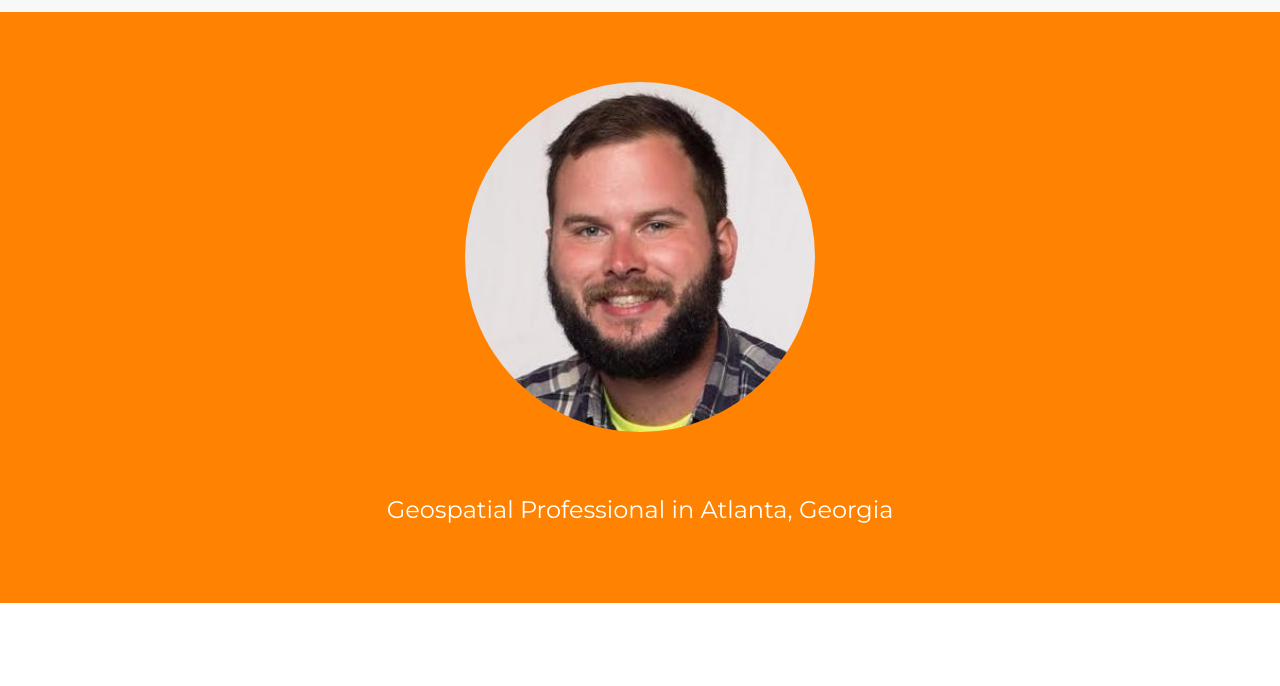
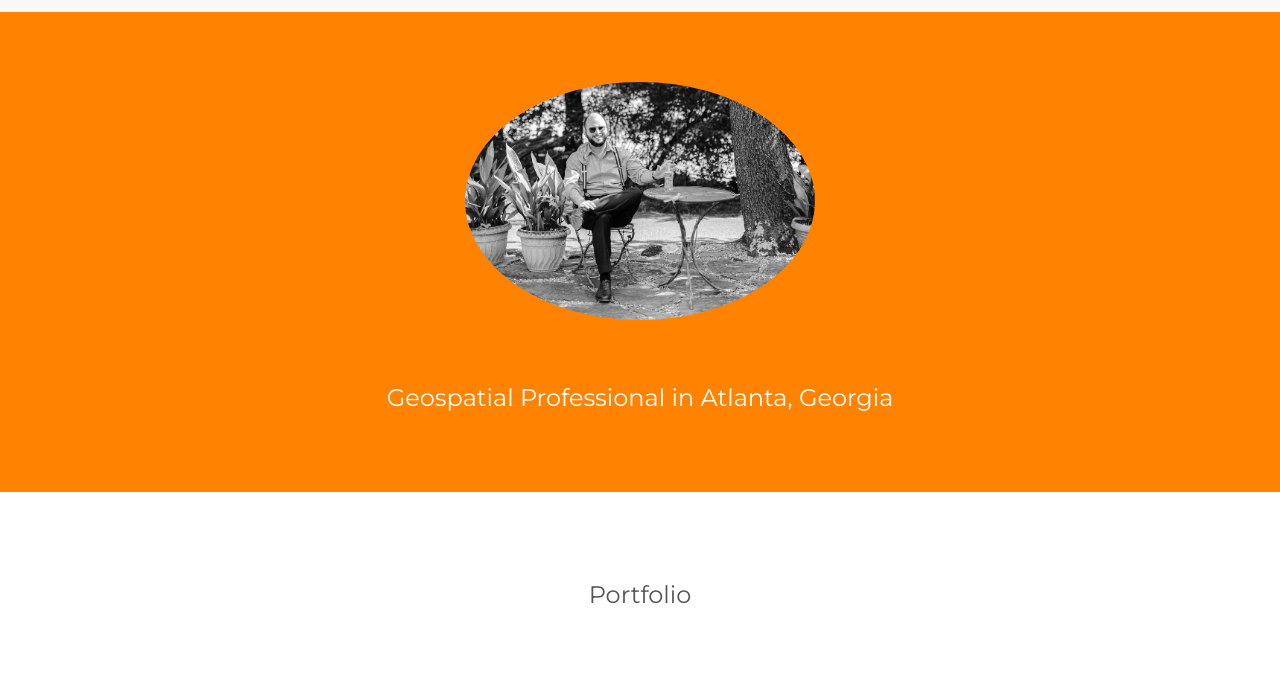
Before and after one commit to danieleaster/danieleaster.github.io, a website: page index.html in a window 1280 px wide. Shown: the part 68-754 px from the top of the page. Drawn offline with nearby package versions, Linux system fonts and the light colour scheme.

Commit message:
updated picture

```diff
--- a/index.html
+++ b/index.html
@@ -77,7 +77,7 @@
 <!-- First Container -->
 <div class="container-fluid bg-1 text-center">
 
-  <img src="img/port4.jpg" class="img-responsive img-circle margin" style="display:inline" alt="picture of Daniel" width="350" height="350">
+  <img src="img/new_picture.png" class="img-responsive img-circle margin" style="display:inline" alt="picture of Daniel" width="350" height="350">
   <h3>Geospatial Professional in Atlanta, Georgia</h3>
 </div>
 
```
Also changed, not shown: img/new_picture.png (added).
